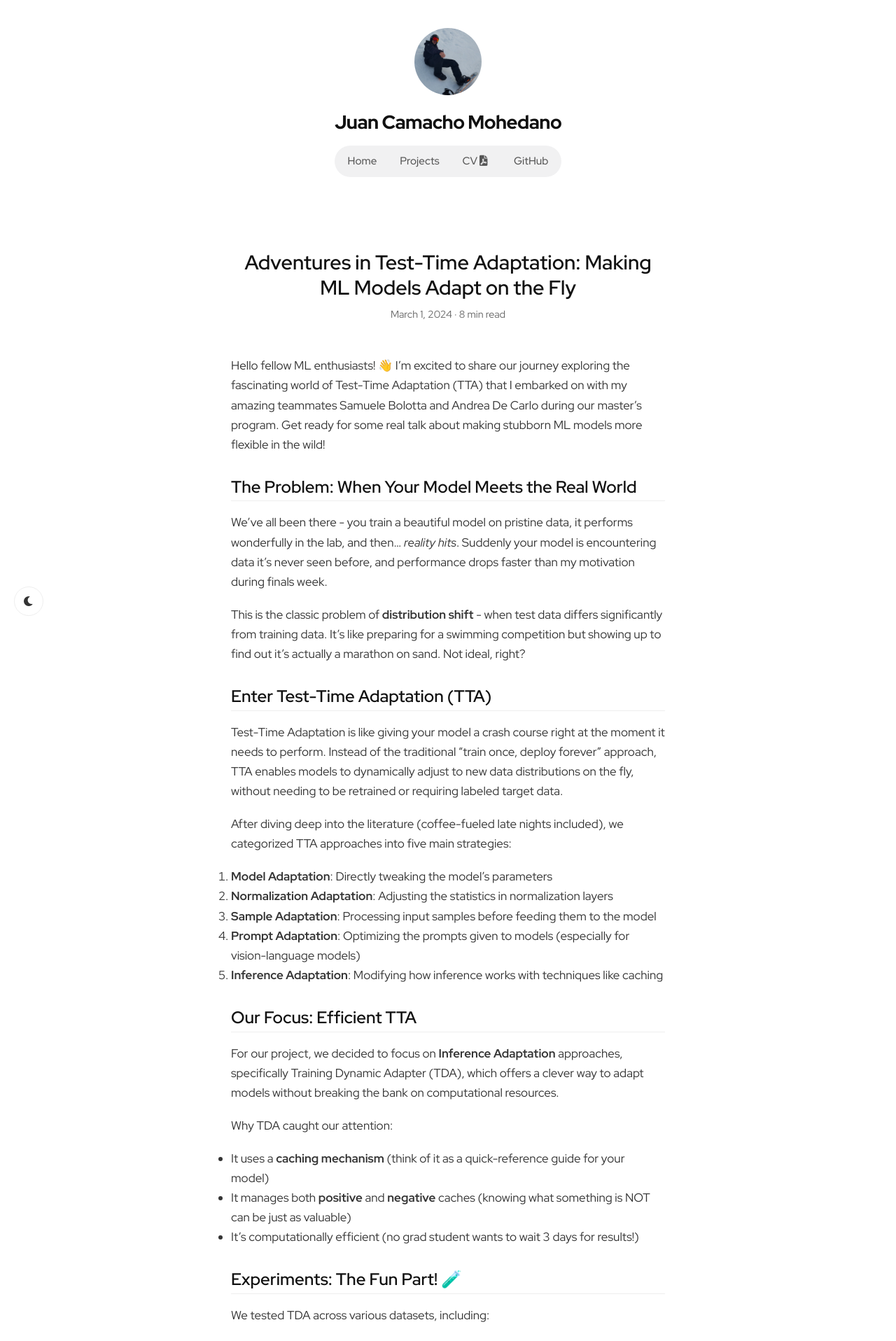
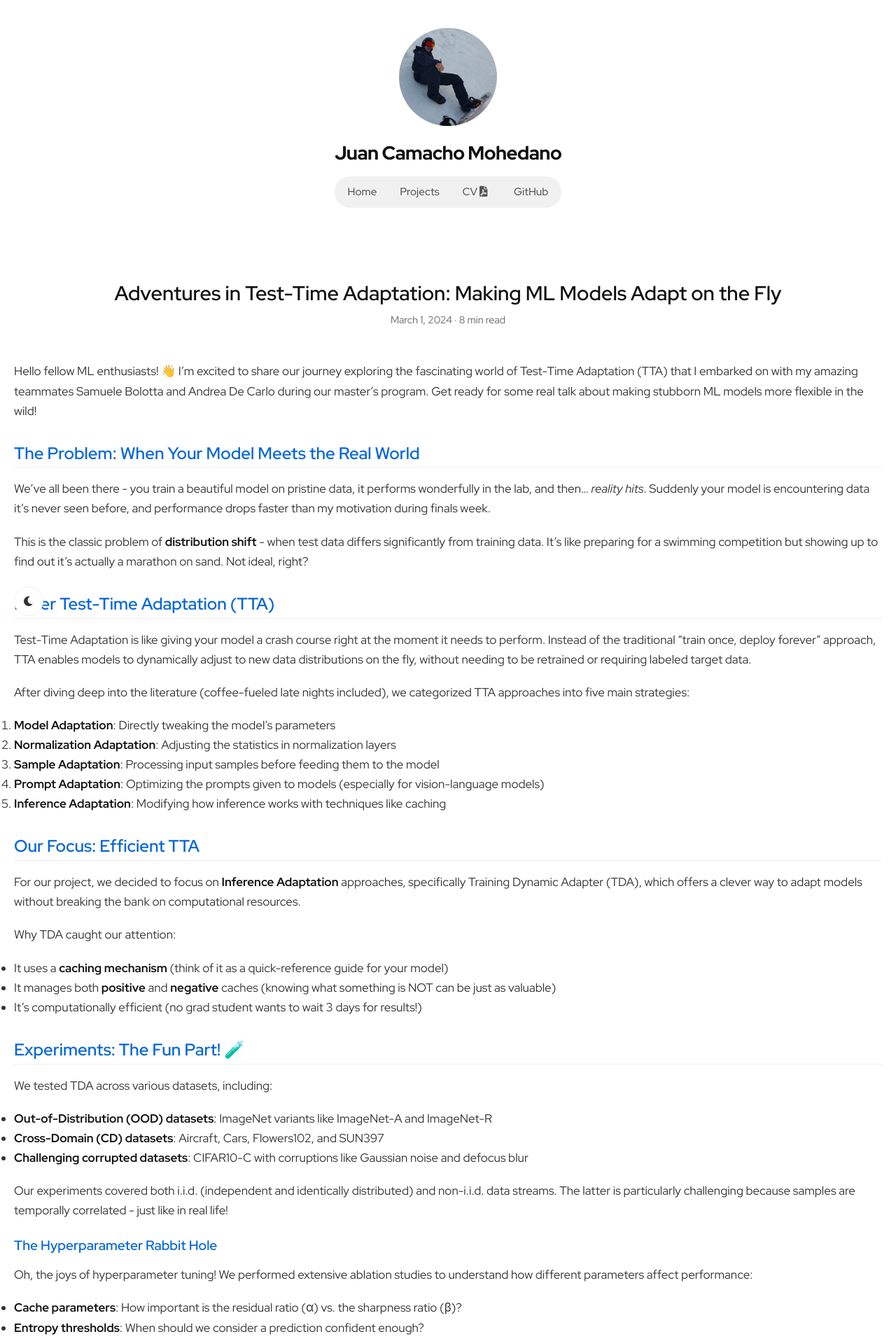
Before and after one commit to jucamohedano/jucamohedano.github.io, a Jekyll site: the page built from _posts/2024-03-01-test-time-adaptation.md, in a window 1280 px wide. Shown: the top 1916 px of the page at 70% size. Built offline with Jekyll 4.4.1, drawn with Linux system fonts in a browser that asks for light colours; some of the changed text lies outside the part shown.

Commit message:
Double layout width, enlarge header photo, drop tags, add reading palette
Co-Authored-By: Claude Fable 5 <noreply@anthropic.com>

```diff
--- a/_layouts/post.html
+++ b/_layouts/post.html
@@ -15,16 +15,6 @@ layout: default
     {{ content }}
   </div>
 
-  {% if page.tags.size > 0 %}
-  <div class="post-tags">
-    <p>Tags:
-      {% for tag in page.tags %}
-      <span class="post-tag">{{ tag }}</span>
-      {% endfor %}
-    </p>
-  </div>
-  {% endif %}
-
   <div class="post-navigation">
     {% if page.previous.url %}
     <a class="prev" href="{{ page.previous.url }}">&laquo; {{ page.previous.title }}</a>
--- a/css/styles.css
+++ b/css/styles.css
@@ -18,6 +18,7 @@
     --accent: #0366d6;
     --callout-bg: #eef4fc;
     --callout-border: #d3e3f8;
+    --code-accent: #b3255e;
 }
 
 /* Dark Theme */
@@ -39,6 +40,7 @@
     --accent: #58a6ff;
     --callout-bg: #14212f;
     --callout-border: #24405e;
+    --code-accent: #f27da2;
 }
 
 /* No-JS fallback: follow the OS theme when JS never set data-theme */
@@ -61,6 +63,7 @@
         --accent: #58a6ff;
         --callout-bg: #14212f;
         --callout-border: #24405e;
+        --code-accent: #f27da2;
     }
 
     html:not([data-theme]) .post-meta,
@@ -89,7 +92,7 @@ body {
 }
 
 .container {
-    max-width: 660px;
+    max-width: 1320px;
     margin: 0 auto;
     padding: 0 20px;
 }
@@ -153,8 +156,8 @@ header {
 }
 
 .header-photo img {
-    width: 96px;
-    height: 96px;
+    width: 140px;
+    height: 140px;
     border-radius: 50%;
     object-fit: cover;
 }
@@ -366,8 +369,8 @@ footer {
 
 @media (max-width: 700px) {
     .header-photo img {
-        width: 72px;
-        height: 72px;
+        width: 100px;
+        height: 100px;
     }
 
     .site-title {
@@ -390,11 +393,17 @@ footer {
 
 .post-content h2 {
     margin-top: 2rem;
+    color: var(--accent);
 }
 
 .post-content h3 {
     margin-top: 1.5rem;
     font-size: 1.2rem;
+    color: var(--accent);
+}
+
+.post-content strong {
+    color: var(--heading-color);
 }
 
 .post-content img {
@@ -412,7 +421,7 @@ footer {
 .post-content blockquote {
     margin: 1.5rem 0;
     padding: 0.5rem 1.5rem;
-    border-left: 4px solid var(--blockquote-border);
+    border-left: 4px solid var(--accent);
     background-color: var(--blockquote-bg);
     font-style: italic;
 }
@@ -434,20 +443,11 @@ footer {
     background-color: var(--code-bg);
     padding: 0.2em 0.4em;
     border-radius: 3px;
+    color: var(--code-accent);
 }
 
-.post-tags {
-    margin: 2rem 0;
-}
-
-.post-tag {
-    display: inline-block;
-    padding: 0.3rem 0.7rem;
-    margin-right: 0.5rem;
-    margin-bottom: 0.5rem;
-    background-color: var(--code-bg);
-    border-radius: 3px;
-    font-size: 0.8rem;
+.post-content li code {
+    color: var(--code-accent);
 }
 
 .post-navigation {
```
Also changed, not shown: docs/superpowers/specs/2026-07-21-width-tags-colors-followup.md (added, +17 -0 lines).
